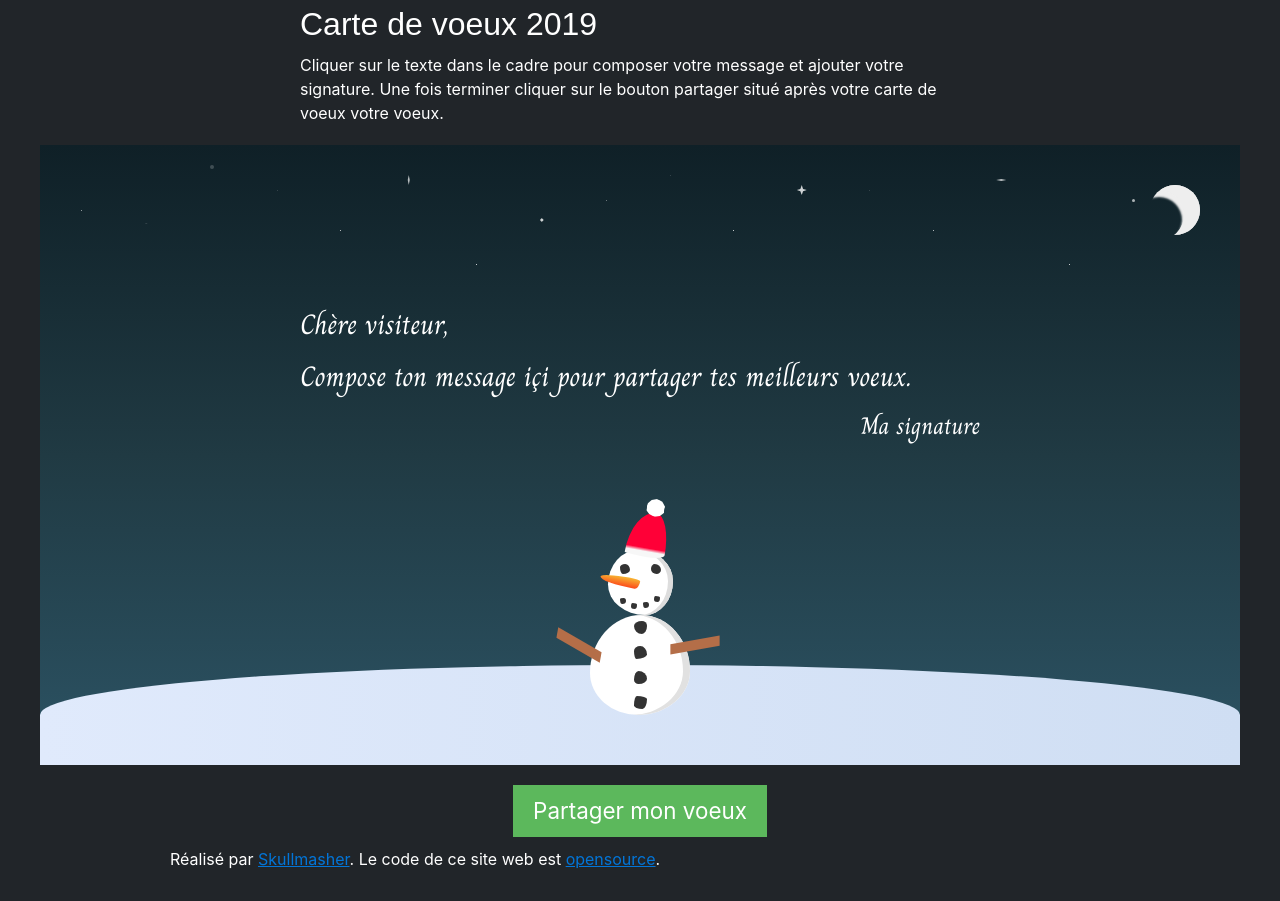
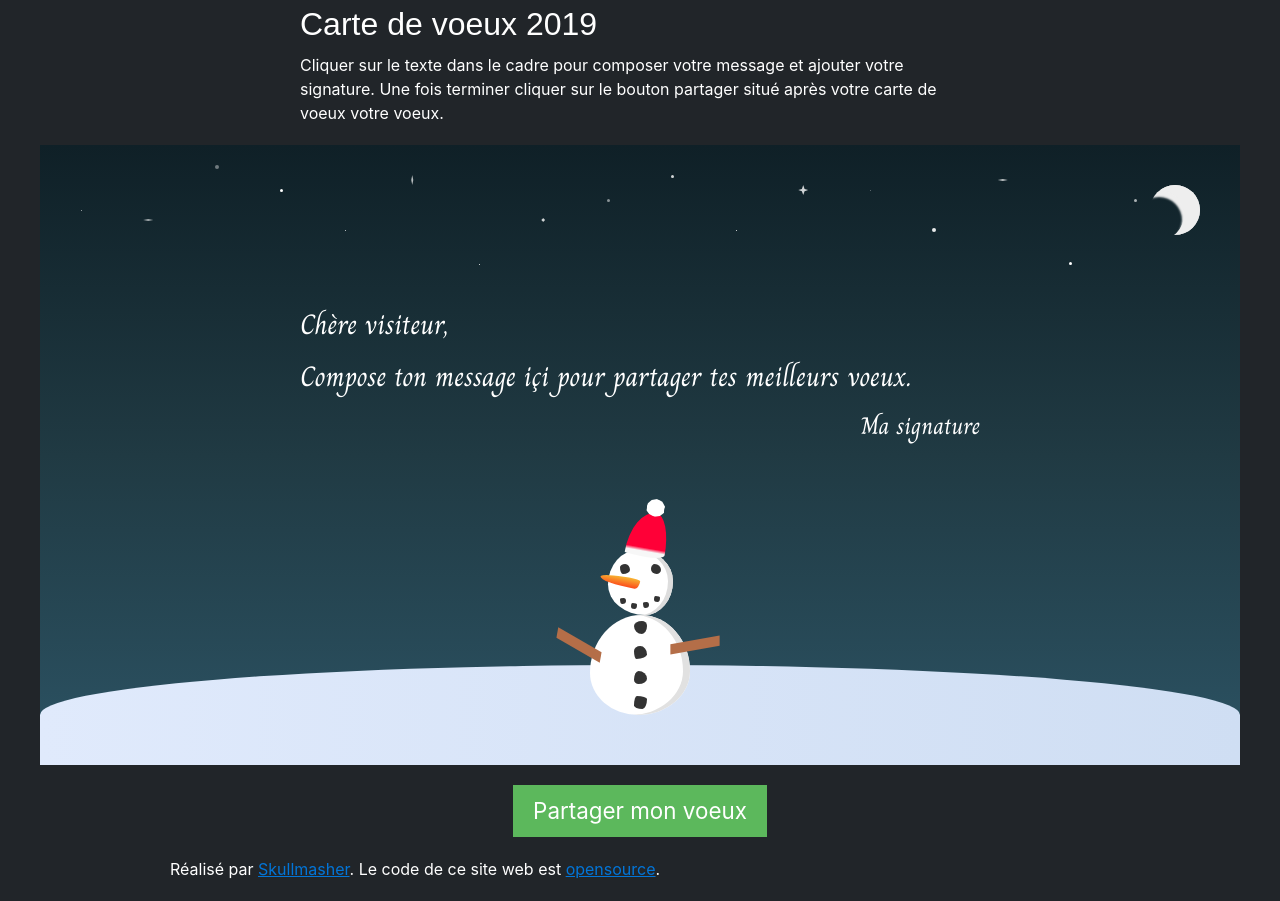
Before and after one commit to SkullMasher/wish-card-2019, a PHP site: page / in a window 1280 px wide. Before the commit the page ends 869 px from the top, so only its background shows below. Run offline with PHP 8.4, Linux system fonts and the light colour scheme.

Commit message:
:skull: More vivid night sky & vertival spacing

```diff
--- a/app/css/style.css
+++ b/app/css/style.css
@@ -2770,7 +2770,10 @@ body {
 .site-footer {
   grid-row-start: 2;
   grid-row-end: 3;
-  margin: 1rem;
+  margin-top: 0;
+  margin-right: 1rem;
+  margin-bottom: 1rem;
+  margin-left: 1rem;
 }
 
 .wishcard {
@@ -2829,10 +2832,10 @@ body {
 }
 
 .wishcard__stars:nth-child(2) {
-  width: 3px;
-  height: 3px;
+  width: 10px;
+  height: 10px;
   background-color: #fff;
-  opacity: .3;
+  opacity: .6;
   align-self: flex-end;
   margin-bottom: 4rem;
   clip-path: polygon(50% 40%, 100% 50%, 50% 60%, 0% 50%);
@@ -2841,13 +2844,15 @@ body {
 .wishcard__stars:nth-child(3) {
   width: 4px;
   height: 4px;
-  opacity: .2;
+  opacity: .4;
   align-self: flex-start;
   margin-top: 1rem;
 }
 
 .wishcard__stars:nth-child(4) {
-  opacity: .2;
+  width: 3px;
+  height: 3px;
+  opacity: 1;
   margin-bottom: 4rem;
 }
 
@@ -2880,13 +2885,17 @@ body {
 }
 
 .wishcard__stars:nth-child(9) {
+  width: 3px;
+  height: 3px;
   opacity: .5;
   margin-bottom: 2rem;
 }
 
 .wishcard__stars:nth-child(10) {
+  width: 3px;
+  height: 3px;
   align-self: flex-start;
-  opacity: .2;
+  opacity: .81;
   margin-top: 2rem;
 }
 
@@ -2904,11 +2913,13 @@ body {
 }
 
 .wishcard__stars:nth-child(13) {
-  opacity: .2;
+  opacity: .4;
   margin-bottom: 4rem;
 }
 
 .wishcard__stars:nth-child(14) {
+  width: 4px;
+  height: 4px;
   opacity: .9;
   margin-top: 4rem;
 }
@@ -2923,6 +2934,8 @@ body {
 }
 
 .wishcard__stars:nth-child(16) {
+  width: 3px;
+  height: 3px;
   align-self: flex-end;
   opacity: 1;
   margin-top: 2rem;
--- a/app/index.html
+++ b/app/index.html
@@ -92,7 +92,7 @@
           </form>
         </div>
       </main>
-      <footer class="place-center">
+      <footer class="mbm place-center">
         <button class="btn btn--success btn--big">Partager mon voeux</button>
       </footer>
     </div>
--- a/app/sass/_shame.scss
+++ b/app/sass/_shame.scss
@@ -25,5 +25,8 @@ body {
 .site-footer {
   grid-row-start: 2;
   grid-row-end: 3;
-  margin: $spacer-small;
+  margin-top: 0;
+  margin-right: $spacer-small;
+  margin-bottom: $spacer-small;
+  margin-left: $spacer-small;
 }
--- a/app/sass/components/_wishcard.scss
+++ b/app/sass/components/_wishcard.scss
@@ -45,10 +45,10 @@
     border-radius: 50%;
 
     &:nth-child(2) {
-      width: 3px;
-      height: 3px;
+      width: 10px;
+      height: 10px;
       background-color: $white;
-      opacity: .3;
+      opacity: .6;
       align-self: flex-end;
       margin-bottom: $spacer-large;
       clip-path: polygon(50% 40%, 100% 50%, 50% 60%, 0% 50%);
@@ -57,13 +57,15 @@
     &:nth-child(3) {
       width: 4px;
       height: 4px;
-      opacity: .2;
+      opacity: .4;
       align-self: flex-start;
       margin-top: $spacer-small;
     }
 
     &:nth-child(4) {
-      opacity: .2;
+      width: 3px;
+      height: 3px;
+      opacity: 1;
       margin-bottom: $spacer-large;
     }
 
@@ -95,13 +97,17 @@
     }
 
     &:nth-child(9) {
+      width: 3px;
+      height: 3px;
       opacity: .5;
       margin-bottom: $spacer-medium;
     }
 
     &:nth-child(10) {
+      width: 3px;
+      height: 3px;
       align-self: flex-start;
-      opacity: .2;
+      opacity: .81;
       margin-top: $spacer-medium;
     }
 
@@ -119,11 +125,13 @@
     }
 
     &:nth-child(13) {
-      opacity: .2;
+      opacity: .4;
       margin-bottom: $spacer-large;
     }
 
     &:nth-child(14) {
+      width: 4px;
+      height: 4px;
       opacity: .9;
       margin-top: $spacer-large;
     }
@@ -134,10 +142,11 @@
       opacity: .7;
       margin-top: $spacer-medium;
       clip-path: polygon(50% 40%, 100% 50%, 50% 60%, 0% 50%);
-
     }
 
     &:nth-child(16) {
+      width: 3px;
+      height: 3px;
       align-self: flex-end;
       opacity: 1;
       margin-top: $spacer-medium;
@@ -155,10 +164,10 @@
     position: absolute;
     top: $spacer-large;
     right: $spacer-large;
-      width: 50px;
-      height: 50px;
-      border-radius: 50%;
-      box-shadow: inset -16px 5px #eee, inset -16px 10px 2px 2px #eee;
+    width: 50px;
+    height: 50px;
+    border-radius: 50%;
+    box-shadow: inset -16px 5px #eee, inset -16px 10px 2px 2px #eee;
   }
 
   &__message {
```
Also changed, not shown: app/css/style.map.css.
